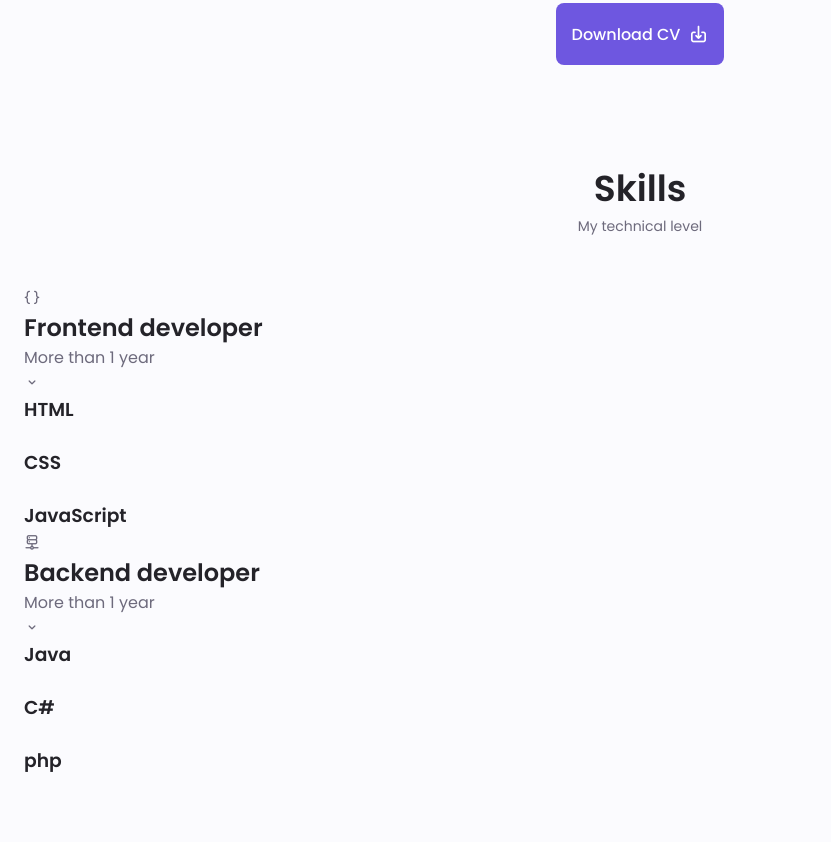
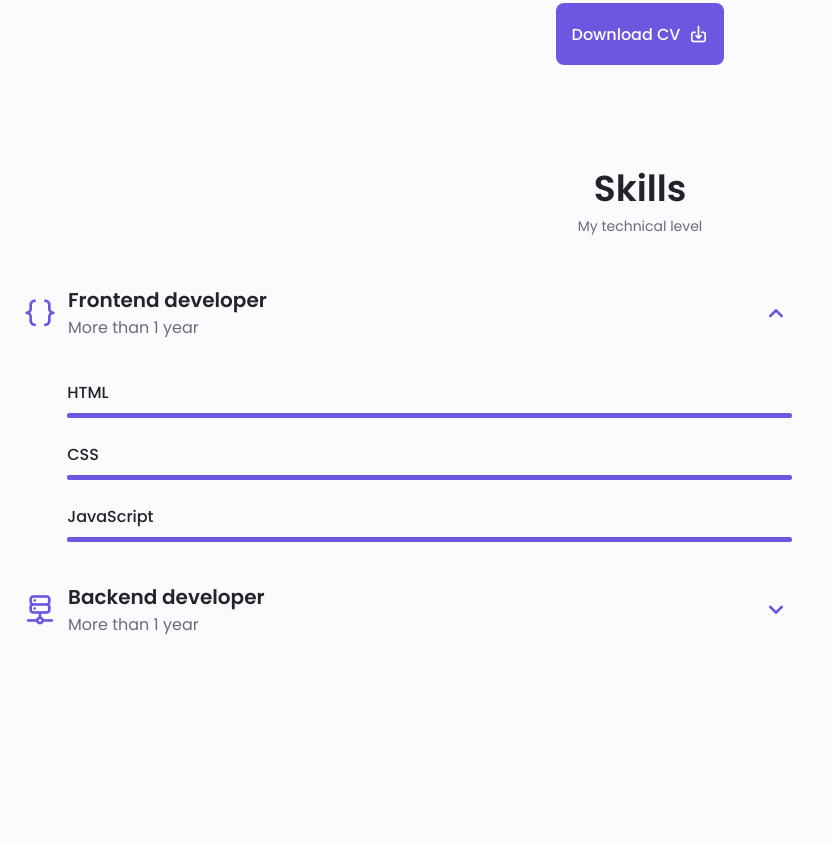
Before and after one commit to mateotasso/portafolio, a plain HTML site: page index.html in a window 1280 px wide. Shown: the part 949-1791 px from the top of the page, without its empty margins (0-831 px from the left). After the commit the page ends 1738 px from the top, so only its background shows below. Drawn offline with nearby package versions, Linux system fonts and the light colour scheme.

Commit message:
create toggleSkills function

```diff
--- a/assets/css/style.css
+++ b/assets/css/style.css
@@ -384,6 +384,85 @@
 }
 
 /* SKILLS */
+.skills__container {
+  row-gap: 0;
+}
+
+.skills__header {
+  display: flex;
+  align-items: center;
+  margin-bottom: var(--mb-2-5);
+  cursor: pointer;
+}
+
+.skills__icon,
+.skills__arrow {
+  font-size: 2rem;
+  color: var(--first-color);
+}
+
+.skills__icon {
+  margin-right: var(--mb-0-75);
+}
+
+.skills__title {
+  font-size: var(--h3-font-size);
+}
+
+.skills_subtitle {
+  font-size: var(--small-font-size);
+  color: var(--text-color-light);
+}
+
+.skills__arrow {
+  margin-left: auto;
+  transition: .4s;
+}
+
+.skills__list {
+  row-gap: 1.5rem;
+  padding-left: 2.7rem;
+}
+
+.skills__titles {
+  display: flex;
+  justify-content: space-between;
+  margin-bottom: var(--mb-0-5);
+}
+
+.skills__name {
+  font-size: var(--normal-font-size);
+  font-weight: var(--font-medium);
+}
+
+.skills__bar,
+.skills__percentage {
+  height: 5px;
+  border-radius: .25rem;
+}
+
+.skills__bar {
+  background: var(--first-color-lighter);
+}
+
+.skills__percentage {
+  display: block;
+  background-color: var(--first-color);
+}
+
+.skills__close .skills__list {
+  height: 0;
+  overflow: hidden;
+}
+
+.skills__open .skills__list {
+  height: max-content;
+  margin-bottom: var(--mb-2-5);
+}
+
+.skills__open .skills__arrow {
+  transform: rotate(-180deg);
+}
 
 
 /* QUALIFICATION */
--- a/assets/js/main.js
+++ b/assets/js/main.js
@@ -29,3 +29,23 @@ function linkAction(){
     navMenu.classList.remove('show-menu')
 }
 navLink.forEach(n => n.addEventListener('click', linkAction))
+
+/*acordion skills*/
+const skillsContent = document.getElementsByClassName('skills__content'),
+      skillsHeader = document.querySelectorAll('.skills__header');
+
+function toggleSkills() {
+    let itemClass = this.parentNode.className;
+
+    for (let i = 0; i < skillsContent.length; i++) {
+        skillsContent[i].className = 'skills__content skills__close'
+
+    }
+    if (itemClass === 'skills__content skills__close') {
+        this.parentNode.className = 'skills__content skills__open'
+    }
+}
+
+skillsHeader.forEach((el) =>{
+    el.addEventListener('click', toggleSkills)
+});
--- a/index.html
+++ b/index.html
@@ -151,7 +151,7 @@
             <div class="skills__container container grid">
                 <div>
                     <!-- SKILLS 1 -->
-                    <div class="skills__content">
+                    <div class="skills__content skills__open">
                         <div class="skills__header">
                             <i class="uil uil-brackets-curly skills__icon"></i>
 
@@ -165,7 +165,7 @@
 
                         <div class="skills__list grid">
                             <div class="skills__data">
-                                <div class="skills__title">
+                                <div class="skills__titles">
                                     <h3 class="skills__name">HTML</h3>
                                     <span class="skills__number"></span>
                                 </div>
@@ -175,7 +175,7 @@
                             </div>
 
                             <div class="skills__data">
-                                <div class="skills__title">
+                                <div class="skills__titles">
                                     <h3 class="skills__name">CSS</h3>
                                     <span class="skills__number"></span>
                                 </div>
@@ -185,7 +185,7 @@
                             </div>
 
                             <div class="skills__data">
-                                <div class="skills__title">
+                                <div class="skills__titles">
                                     <h3 class="skills__name">JavaScript</h3>
                                     <span class="skills__number"></span>
                                 </div>
@@ -196,7 +196,7 @@
                         </div>
                     </div>
                     <!-- SKILLS 2 -->
-                    <div class="skills__content">
+                    <div class="skills__content skills__close">
                         <div class="skills__header">
                             <i class="uil uil-server-network skills__icon"></i>
 
@@ -210,7 +210,7 @@
 
                         <div class="skills__list grid">
                             <div class="skills__data">
-                                <div class="skills__title">
+                                <div class="skills__titles">
                                     <h3 class="skills__name">Java</h3>
                                     <span class="skills__number"></span>
                                 </div>
@@ -220,7 +220,7 @@
                             </div>
 
                             <div class="skills__data">
-                                <div class="skills__title">
+                                <div class="skills__titles">
                                     <h3 class="skills__name">C#</h3>
                                     <span class="skills__number"></span>
                                 </div>
@@ -230,8 +230,8 @@
                             </div>
 
                             <div class="skills__data">
-                                <div class="skills__title">
-                                    <h3 class="skills__name">php</h3>
+                                <div class="skills__titles">
+                                    <h3 class="skills__name">PHP</h3>
                                     <span class="skills__number"></span>
                                 </div>
                                 <div class="skills__bar">
```
